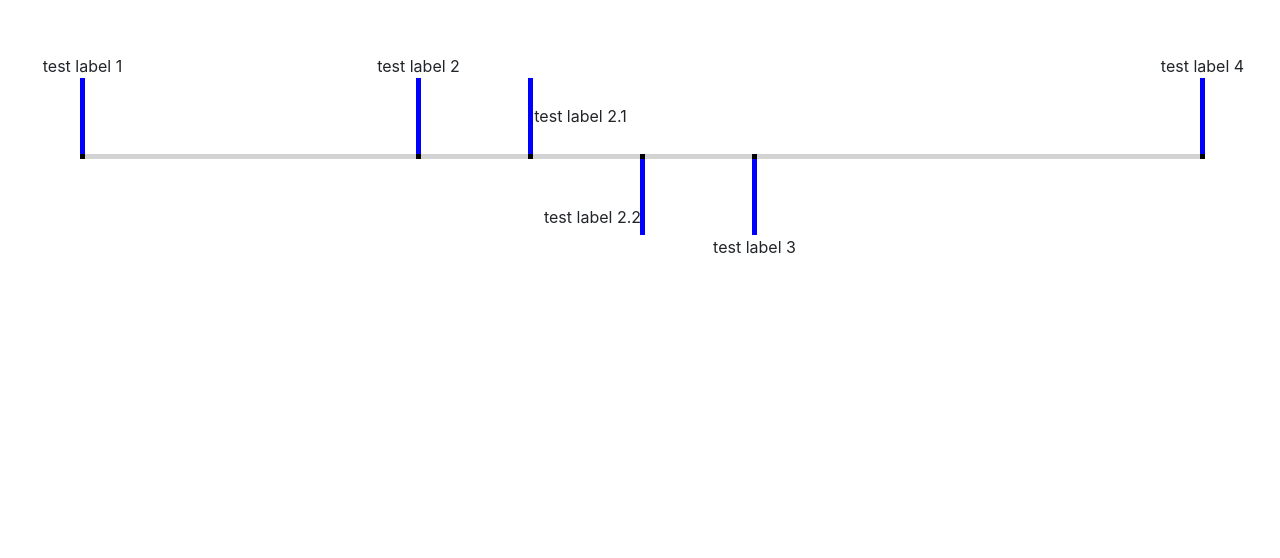
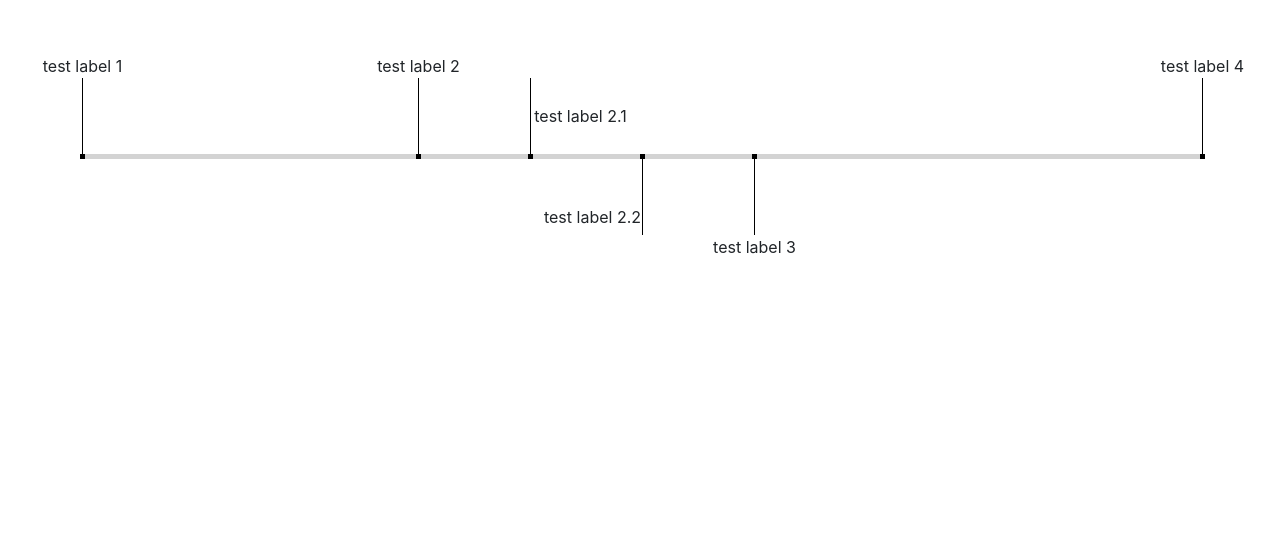
Before and after one commit to tlyau62/nx-timeline, a Vue app: page / in a window 1280 px wide. Shown: the part 174-732 px from the top of the page. Built offline with nearby package versions, Linux system fonts and the light colour scheme.

Commit message:
Change default line style

```diff
--- a/src/components/NxTimelineLabel.vue
+++ b/src/components/NxTimelineLabel.vue
@@ -93,8 +93,8 @@ export default {
   height: 100%;
 
   &__line {
-    background: blue;
-    width: 5px;
+    background: black;
+    width: 1px;
     flex: 1;
   }
 
```
